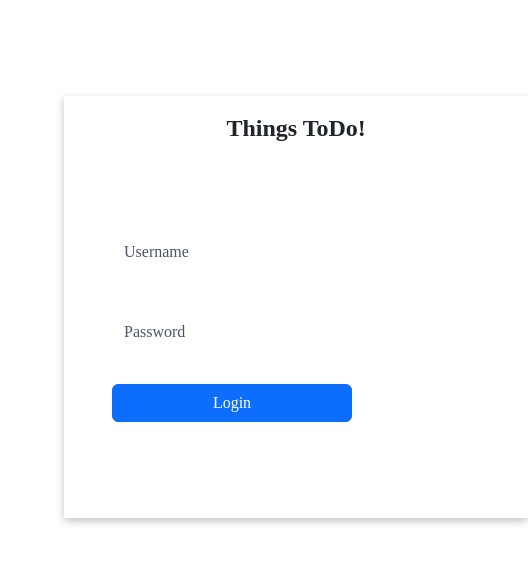
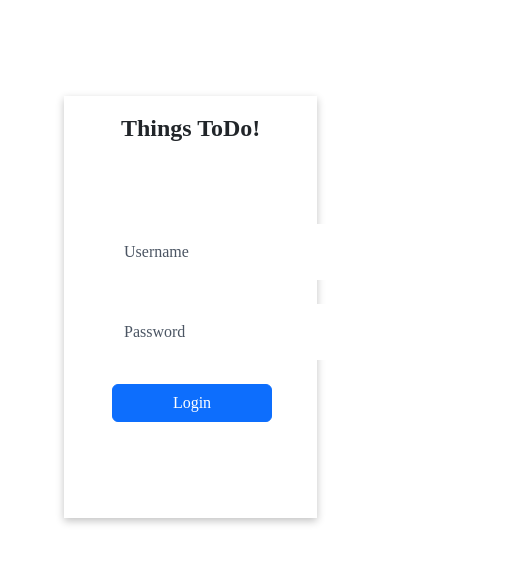
Before and after one commit to abishkar123/Nimbly-test, a React (Vite) app: page / in a window 390 px wide. Shown: the top 562 px of the page, 528 px wide, since content can reach past the window. Built offline with nearby package versions, Linux system fonts and the light colour scheme.

Commit message:
updated UI

```diff
--- a/src/App.css
+++ b/src/App.css
@@ -80,23 +80,28 @@ todolist-form{
 
  }
 
+ @media screen and (max-width: 412px){
+    .login-form{
+        position: relative;
+        left: 4rem;
+        width: 30vh;
+    }
+    .Custom-button{
+        width: 10rem;
+    }
 
+ }
 
-@media screen and (max-width: 600px) {
+ @media screen and (min-width:413px) and (max-width: 600px) {
     .login-form{
         position: relative;
         left:4rem;
         width: 55vh;
-
-
     }
     .Custom-button{
         width:15rem;
 
     }
-
-
-
 
 }
 
```
